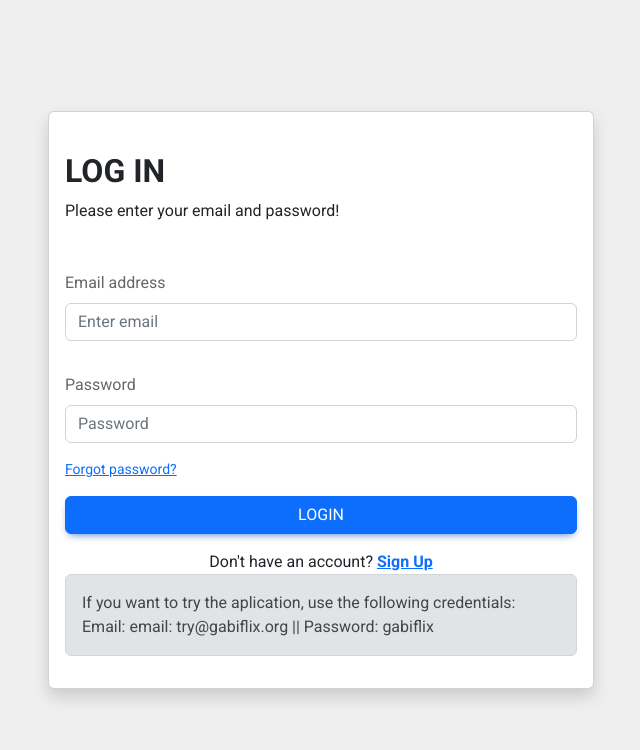
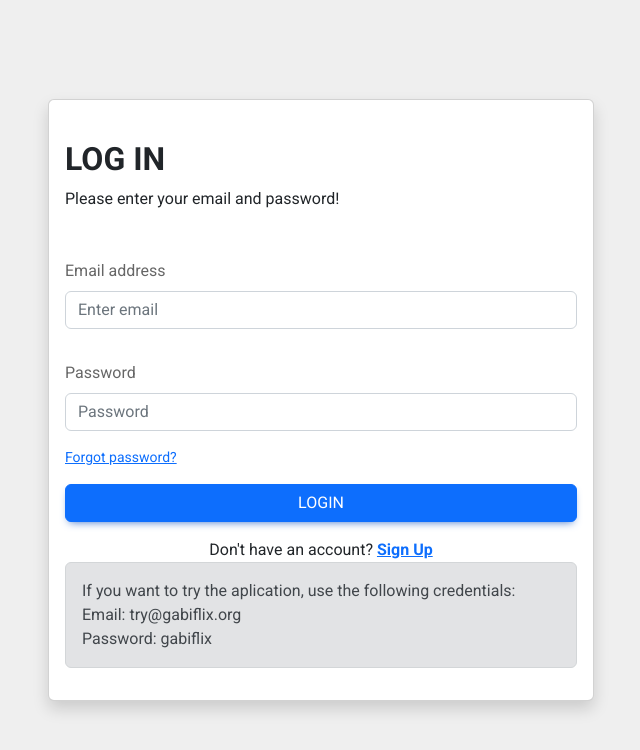
Before and after one commit to gavafue/movie-repository, a React (Create React App) app: page / in a window 1280 px wide. Shown: the top 750 px of the page, without its empty margins (319-959 px from the left). Built offline with nearby package versions, Linux system fonts and the light colour scheme; no server answers.

Commit message:
Modified login

```diff
--- a/src/Components/Login.js
+++ b/src/Components/Login.js
@@ -160,7 +160,8 @@ const Login = () => {
                         </div>
                         <Alert variant="secondary" className="d-block">
                           If you want to try the aplication, use the following
-                          credentials: Email: email: try@gabiflix.org ||
+                          credentials: <br />
+                          Email: try@gabiflix.org <br />
                           Password: gabiflix
                         </Alert>
                       </div>
```
